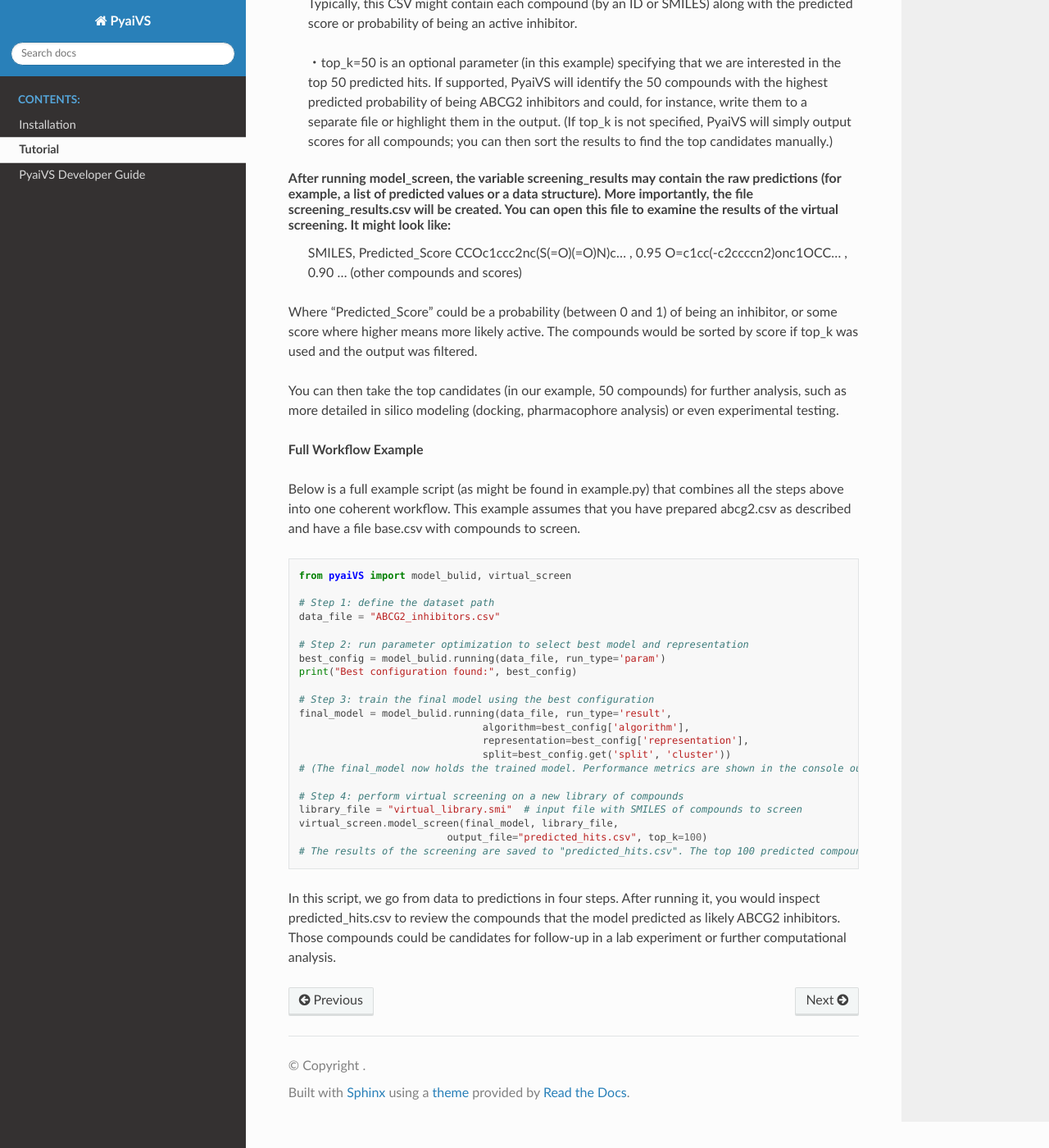
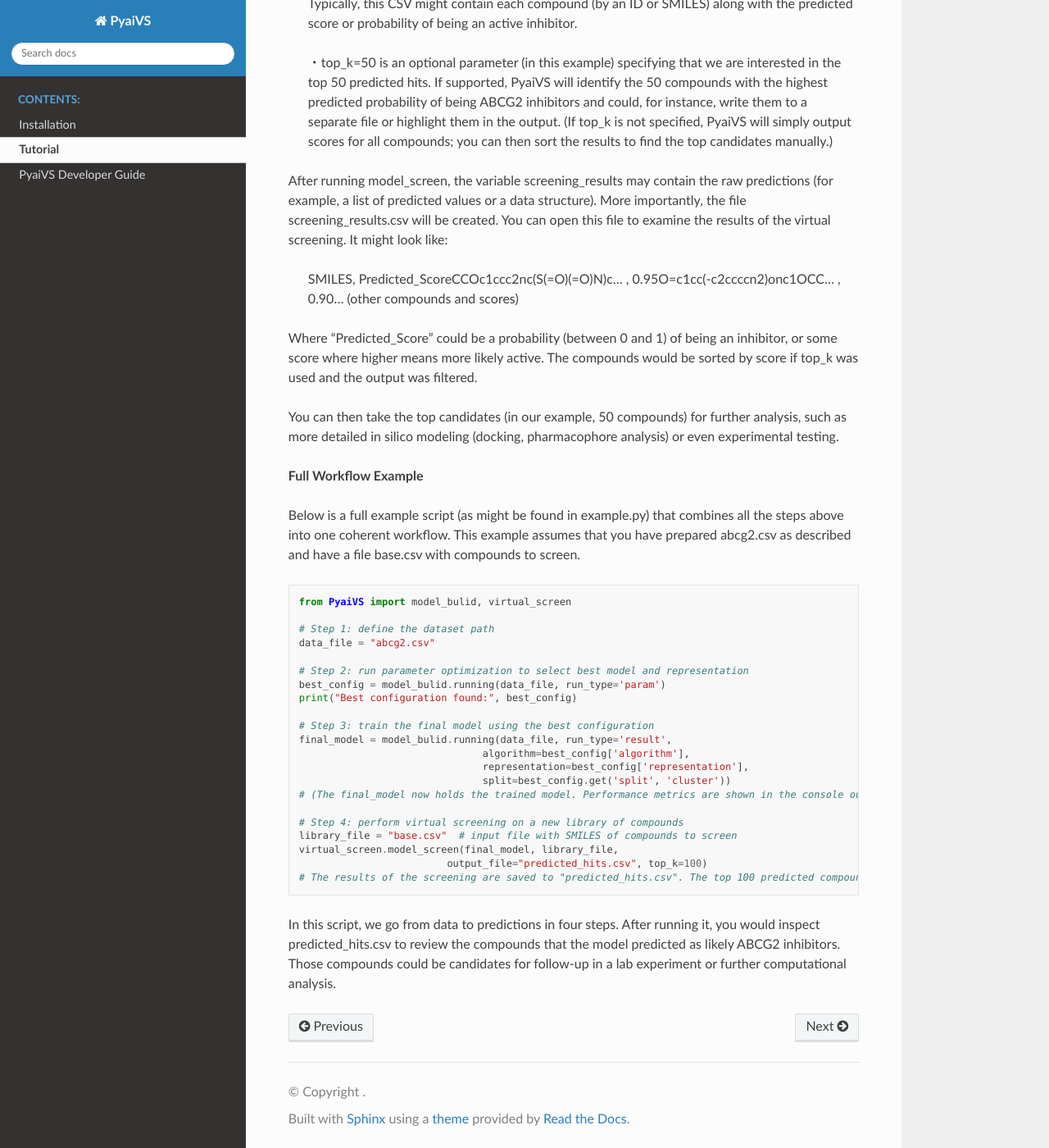
Before and after one commit to danqingmk/OpenVS_PyaiVS, a Sphinx documentation site: the page built from docs/tutorial.rst, in a window 1280 px wide and 1400 px high, scrolled down 4013 px. Shown: the whole window at 82% size. Built offline with Sphinx 7.4.7 and the Read the Docs theme 3.1.0, drawn with Linux system fonts in a browser that asks for light colours.

Commit message:
Update tutorial.rst

```diff
--- a/docs/tutorial.rst
+++ b/docs/tutorial.rst
@@ -106,9 +106,10 @@ In this code:
     ・top_k=50 is an optional parameter (in this example) specifying that we are interested in the top 50 predicted hits. If supported, PyaiVS will identify the 50 compounds with the highest predicted probability of being ABCG2 inhibitors and could, for instance, write them to a separate file or highlight them in the output. (If top_k is not specified, PyaiVS will simply output scores for all compounds; you can then sort the results to find the top candidates manually.)
 
 After running model_screen, the variable screening_results may contain the raw predictions (for example, a list of predicted values or a data structure). More importantly, the file screening_results.csv will be created. You can open this file to examine the results of the virtual screening. It might look like:
-   SMILES,                       Predicted_Score
-   CCOc1ccc2nc(S(=O)(=O)N)c... ,     0.95
-   O=c1cc(-c2ccccn2)onc1OCC... ,     0.90
+
+   SMILES,                       Predicted_Score\
+   CCOc1ccc2nc(S(=O)(=O)N)c... ,     0.95\
+   O=c1cc(-c2ccccn2)onc1OCC... ,     0.90\
    ... (other compounds and scores)
 
 Where "Predicted_Score" could be a probability (between 0 and 1) of being an inhibitor, or some score where higher means more likely active. The compounds would be sorted by score if top_k was used and the output was filtered.
@@ -121,10 +122,10 @@ Below is a full example script (as might be found in example.py) that combines a
 
 .. code-block:: python
 
-   from pyaiVS import model_bulid, virtual_screen
+   from PyaiVS import model_bulid, virtual_screen
 
    # Step 1: define the dataset path
-   data_file = "ABCG2_inhibitors.csv"
+   data_file = "abcg2.csv"
 
    # Step 2: run parameter optimization to select best model and representation
    best_config = model_bulid.running(data_file, run_type='param')
@@ -138,7 +139,7 @@ Below is a full example script (as might be found in example.py) that combines a
    # (The final_model now holds the trained model. Performance metrics are shown in the console output.)
 
    # Step 4: perform virtual screening on a new library of compounds
-   library_file = "virtual_library.smi"  # input file with SMILES of compounds to screen
+   library_file = "base.csv"  # input file with SMILES of compounds to screen
    virtual_screen.model_screen(final_model, library_file,
                             output_file="predicted_hits.csv", top_k=100)
    # The results of the screening are saved to "predicted_hits.csv". The top 100 predicted compounds are written (along with their scores).
```
